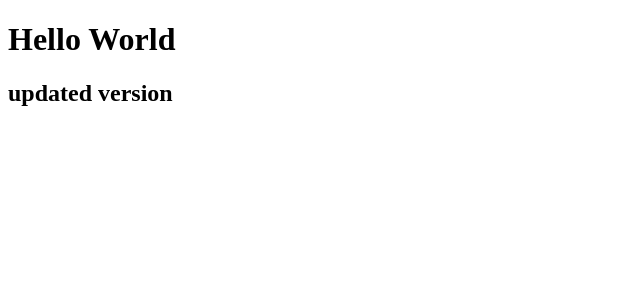
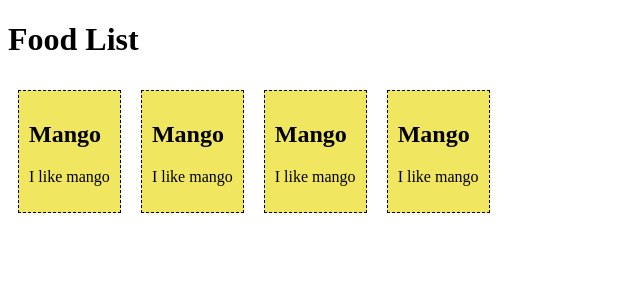
Before and after one commit to apcjljajurie/webprog-ss231-vuejs, a Vue app in the folder vue-project/: page / in a window 1280 px wide. Shown: the top 300 px of the page, without its empty margins (0-640 px from the left). Built offline with nearby package versions, Linux system fonts and the light colour scheme.

Commit message:
mango and strawberry
creating and setting up a component

```diff
--- a/vue-project/src/App.vue
+++ b/vue-project/src/App.vue
@@ -1,6 +1,12 @@
 <script></script>
 <template>
-  <h1>Hello World</h1>
-  <h2>updated version</h2>
+  <h1>Food List</h1>
+  <food-mango/>
+  <food-mango/>
+  <food-mango/>
+  <food-mango/>
 </template>
-<style></style>
+<style>
+
+
+</style>
--- /dev/null
+++ b/vue-project/src/components/FoodItem.vue
@@ -0,0 +1,27 @@
+<template>
+    <div class="mango">
+      <h2>{{ name }}</h2>
+      <p>{{ message }}</p>
+    </div>
+</template>
+
+<script>
+  export default {
+    data() {
+      return {
+        name: 'Mango',
+        message: 'I like mango'
+      }
+    }
+  };
+</script>
+
+<style>
+  .mango {
+    border: dashed black 1px;
+    display: inline-block;
+    margin: 10px;
+    padding: 10px;
+    background-color: rgb(240, 230, 96);
+  }
+</style>
--- /dev/null
+++ b/vue-project/src/components/FoodItem2.vue
@@ -0,0 +1,27 @@
+<template>
+    <div class="strawberry">
+      <h2>{{ name }}</h2>
+      <p>{{ message }}</p>
+    </div>
+</template>
+
+<script>
+  export default {
+    data() {
+      return {
+        name: 'Strawberry',
+        message: 'I like Strawberry'
+      }
+    }
+  };
+</script>
+
+<style>
+    .strawberry {
+      border: dashed black 1px;
+      display: inline-block;
+      margin: 10px;
+      padding: 10px;
+      background-color: rgb(245, 92, 138);
+    }
+</style>
```
Also changed, not shown: vue-project/src/main.js (+6 -2 lines).
